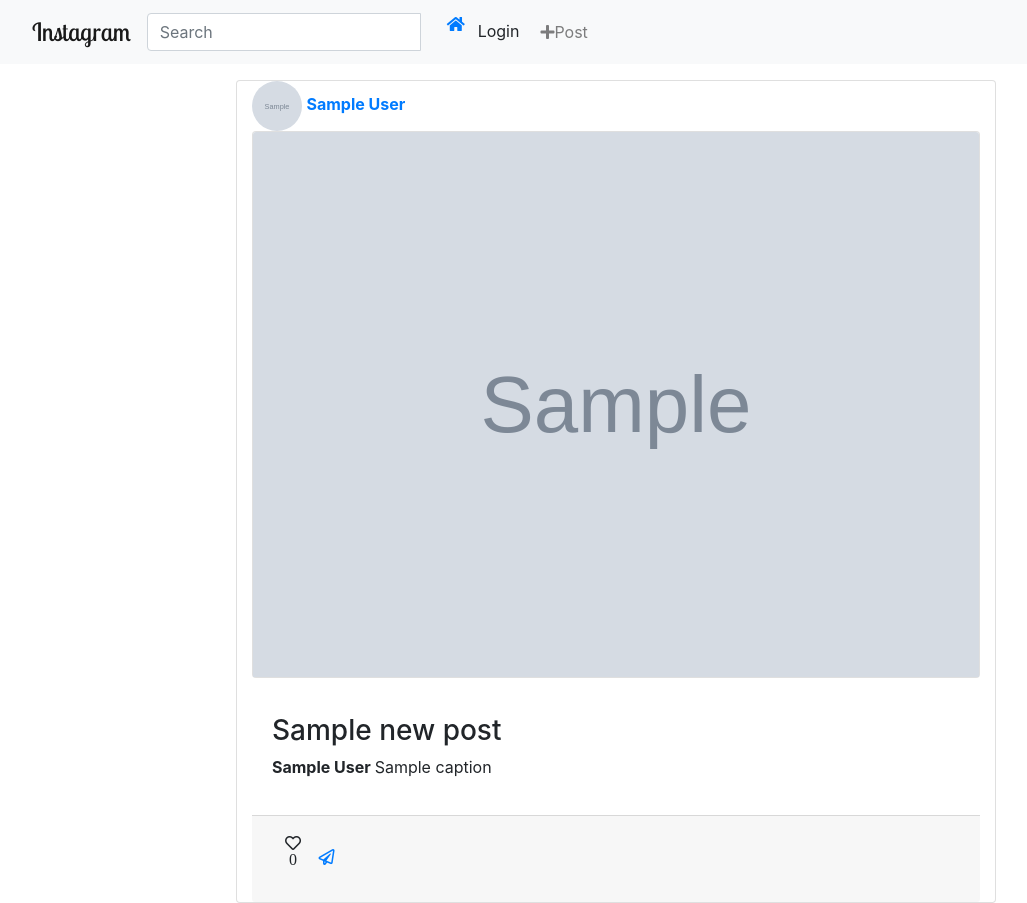
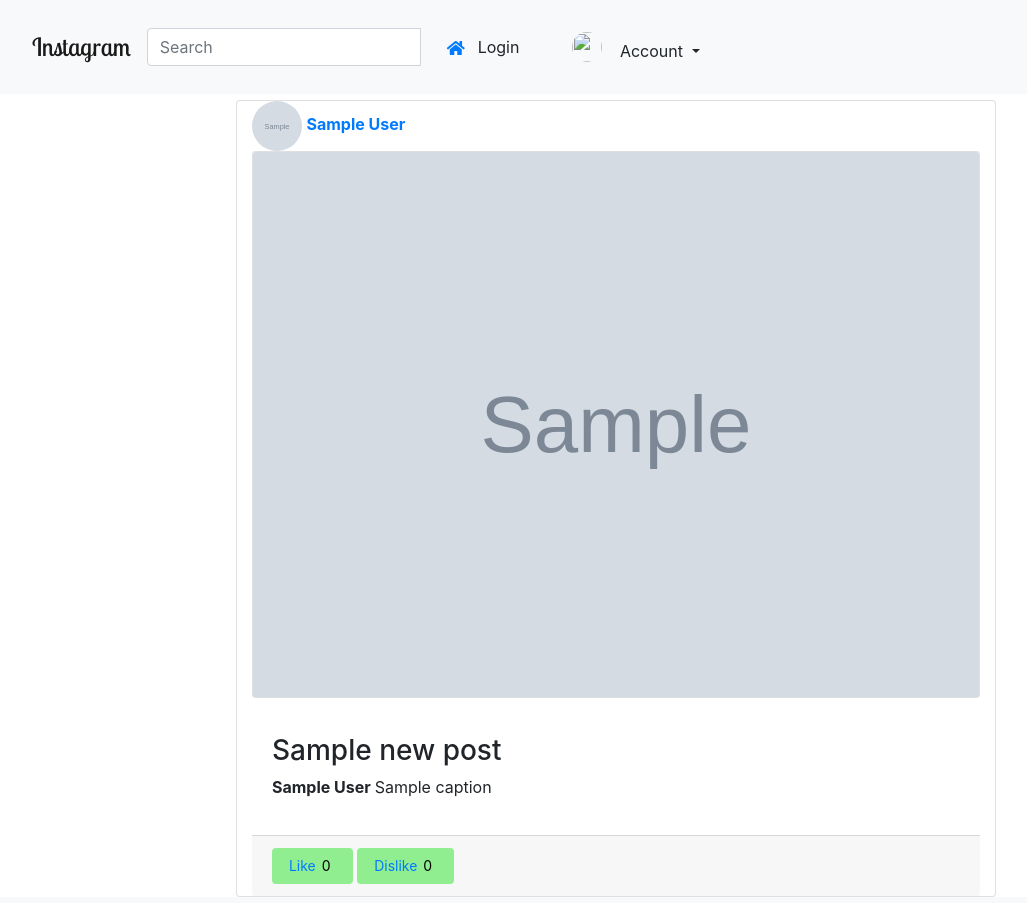
Before and after one commit to MachukaJoy/instagram-clone, a Django app: template gram/templates/home.html in a window 1280 px wide. Shown: the whole page, without its empty margins (24-1051 px from the left). Run offline with Django 3.2, Linux system fonts and the light colour scheme; the template is opened without the code that fills it: most values are stand-ins (such as "Sample title", 1, 10 or a date in 2020); grey boxes marked "Sample" are stand-in pictures; some libraries are stand-ins or nearby versions.

Commit message:
st: update styling to profile and various users

```diff
--- a/gram/models.py
+++ b/gram/models.py
@@ -25,6 +25,7 @@
     title = models.CharField(max_length=30, default='')
     user = models.ForeignKey(User, on_delete=models.CASCADE, default='', null=True)
     caption = models.TextField(max_length=300)
+    likes = models.IntegerField(User)
 
     @classmethod
     def all_posts(cls) :
--- /dev/null
+++ b/gram/static/css/styles.css
@@ -0,0 +1,22 @@
+.like,
+.dislike {
+  display: inline-block;
+  margin-bottom: 0;
+  font-weight: normal;
+  text-align: center;
+  vertical-align: middle;
+  cursor: pointer;
+  background: lightgreen;
+  border: 1px solid transparent;
+  white-space: nowrap;
+  padding: 6px 12px;
+  font-size: 14px;
+  line-height: 1.428571429;
+  border-radius: 4px;
+}
+.qty1,
+.qty2 {
+  border: none;
+  width: 20px;
+  background: transparent;
+}
--- /dev/null
+++ b/gram/static/js/scripts.js
@@ -0,0 +1,11 @@
+$(function () {
+  $(".like").click(function () {
+      var input = $(this).find('.qty1');
+      input.val(parseInt(input.val())+ 1);
+  });
+
+  $(".dislike").click(function () {
+      var input = $(this).find('.qty2');
+      input.val(input.val() - 1);
+  });
+});
--- a/gram/templates/base.html
+++ b/gram/templates/base.html
@@ -16,6 +16,7 @@
 
     {% block styles %}
     {% bootstrap_css %}
+    <link rel="stylesheet" href="{% static 'css/styles.css'%}">
     <link href="https://fonts.googleapis.com/css2?family=Lobster+Two&display=swap" rel="stylesheet">
     <link rel="stylesheet" href="https://cdnjs.cloudflare.com/ajax/libs/font-awesome/5.13.1/css/all.min.css">
     {% endblock %}
@@ -35,8 +36,8 @@
 
 
         {% block scripts %}
-        <!-- <script src="{% static 'js/script.js' %}"></script> -->
-        <script src="https://ajax.googleapis.com/ajax/libs/jquery/3.2.1/jquery.min.js"></script>
+        <script src="{% static 'js/scripts.js' %}"></script>
+        <script src="https://ajax.googleapis.com/ajax/libs/jquery/2.1.1/jquery.min.js"></script>
         {% bootstrap_javascript %}
         {% endblock %}
 
--- a/gram/templates/home.html
+++ b/gram/templates/home.html
@@ -2,10 +2,9 @@
 {%block content%}
 {{ block.super}}
 <div>
-
-  <div class="container">
+  <div class="container" style="margin-top: 100px;">
     {%for new_post in posts %}
-    <div style="margin-top: 80px;">
+    <div>
       <div class="row">
 
         <div class="col-md-8  m-auto card">
@@ -14,6 +13,7 @@
               alt="{{new_post.author}}" srcset="">
             <span><b>{{new_post.author}}</b></span>
           </a>
+
           <div class="card mb-3">
             <img src="{{new_post.image}}" class="img-responsive card-img-top" alt="image1">
           </div>
@@ -24,28 +24,23 @@
             <p> <b>{{new_post.author}} </b>{{new_post.caption}}</p>
           </div>
           <div class="card-footer">
+            <a class="like"><i class="fa fa-thumbs-o-up"></i>
+              Like <input class="qty1" name="qty1" readonly="readonly" type="text" value="0" />
+            </a>
+            <a class="dislike"><i class="fa fa-thumbs-o-down"></i>
+              Dislike <input class="qty2" name="qty2" readonly="readonly" type="text" value="0" />
+            </a>
 
-            <button class="btn" onclick="like()"><span id="heart"><i class="far fa-heart">
-                  <p id="thisone"></p>
-                </i></span></button>
-
-            <a href=""><i class="far fa-paper-plane"></i></a>
           </div>
         </div>
       </div>
     </div>
-    <script>
-      function doit() {}
 
-      var startvalue = 0;
-      var bee = document.getElementById("thisone").innerHTML = startvalue;
-
-      function like() {
-        startvalue++;
-      }
     </script>
     {% endfor %}
-
   </div>
 </div>
+
+
+
 {%endblock%}
--- a/gram/templates/navbar.html
+++ b/gram/templates/navbar.html
@@ -21,15 +21,23 @@
 
     <ul class="navbar-nav">
 
-      <li><a href="{% url 'home' %}"><i class="fas fa-home"></i></a> </li>
+      <li class="mt-2"><a href="{% url 'home' %}"><i class="fas fa-home"></i></a> </li>
       <li class="nav-item active">
-        <!-- <a class="nav-link" href="{% url 'home' %}">Home <span class="sr-only">(current)</span></a> -->
         {% if user.is_authenticated %}
-        <!-- <ul> -->
+      </li>
+      {% else %}
+      <li>
+        <a class='btn btn-default' href="/accounts/login">Login</a>
+      </li>
 
+      {% endif %}
+    </ul>
 
-      <li class="dropdown">
-        <a href="#" class="dropdown-toggle btn btn-default" data-toggle="dropdown" role="button"
+    <ul style="list-style-type:none;">
+    <li class="dropdown mt-3">
+      <img width="120%" height="120%" src="{{user.profile.profile_pic.url }}" alt=""
+        style="border-radius: 50%; width:30px; height:30px; ">
+      <a href="#" class="dropdown-toggle btn btn-default mt-2" data-toggle="dropdown" role="button"
         aria-expanded="false">Account
         <span class="caret"></span>
       </a>
@@ -41,25 +49,13 @@
           <a href="{%url 'profile'%}">Profile</a>
         </li>
         <li>
-            <a href="accounts/login">Logout</a>
+          <a href="/accounts/logout">Logout</a>
         </li>
       </ul>
     </li>
-      <li>
-        <div><img width="120%" height="120%" src="{{user.profile.profile_pic.url }}" alt="profile"
-            style="border-radius: 50%; width:30px; height:30px; "></a> </div>
-
-      </li>
-      {% else %}
-      <li>
-        <a class='btn btn-default' href="/accounts/login">Login</a>
-      </li>
-
-      {% endif %}
-
-      <li><a class="nav-item nav-link" href="{%url 'new_post'%}"><i class="fas fa-plus"></i>Post</a></li>
-
   </ul>
 
   </div>
+
+
 </nav>
--- a/gram/templates/update_profile.html
+++ b/gram/templates/update_profile.html
@@ -3,7 +3,7 @@
 {%load crispy_forms_tags%}
 {%block content%}
 <div class="container">
-    <div class="row mt-5">
+    <div class="row mt-5" style="padding-top: 80px;">
         <div class="col-sm-6 m-auto card">
             <br>
             <div>
```
Also changed, not shown: gram/templates/profile.html (+10 -15 lines), gram/templates/registration/login.html (+17 -21 lines), gram/views.py (+6 -2 lines). Lines whose indentation alone changed are shown as unchanged.
